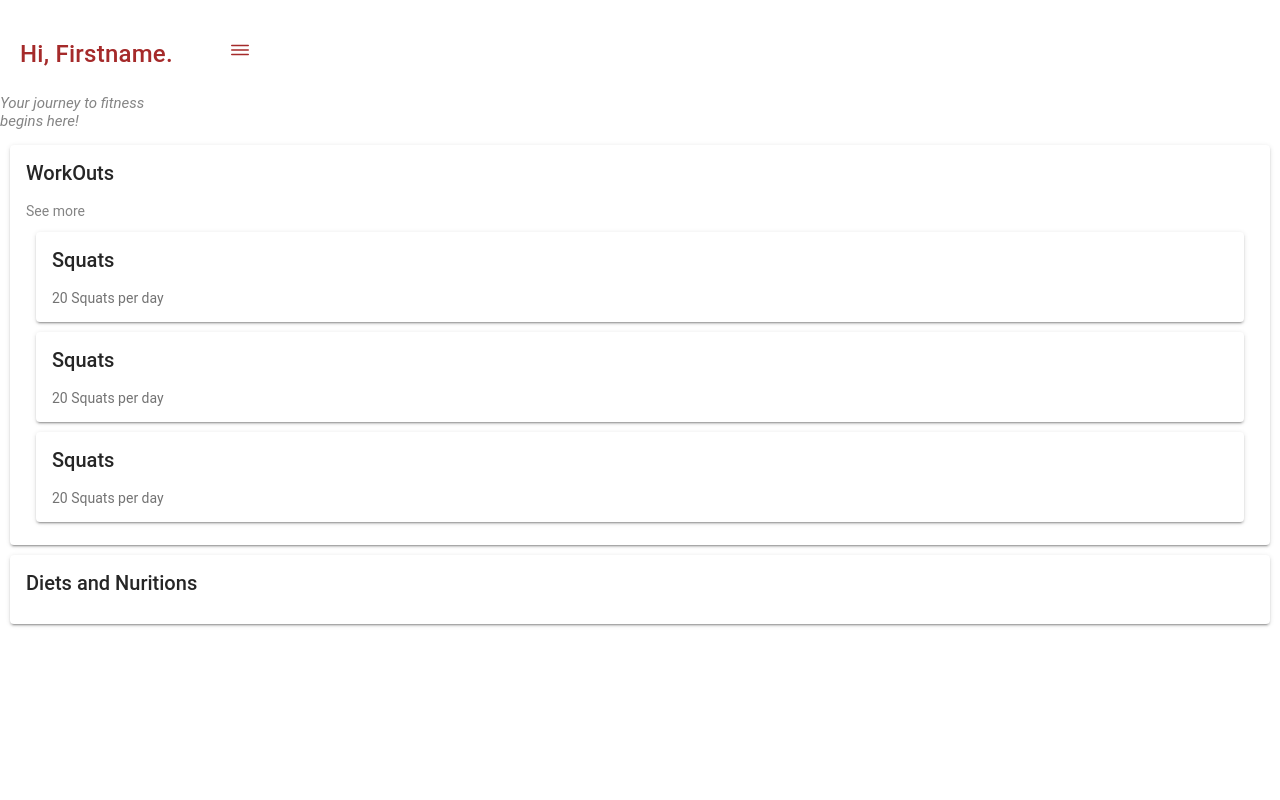
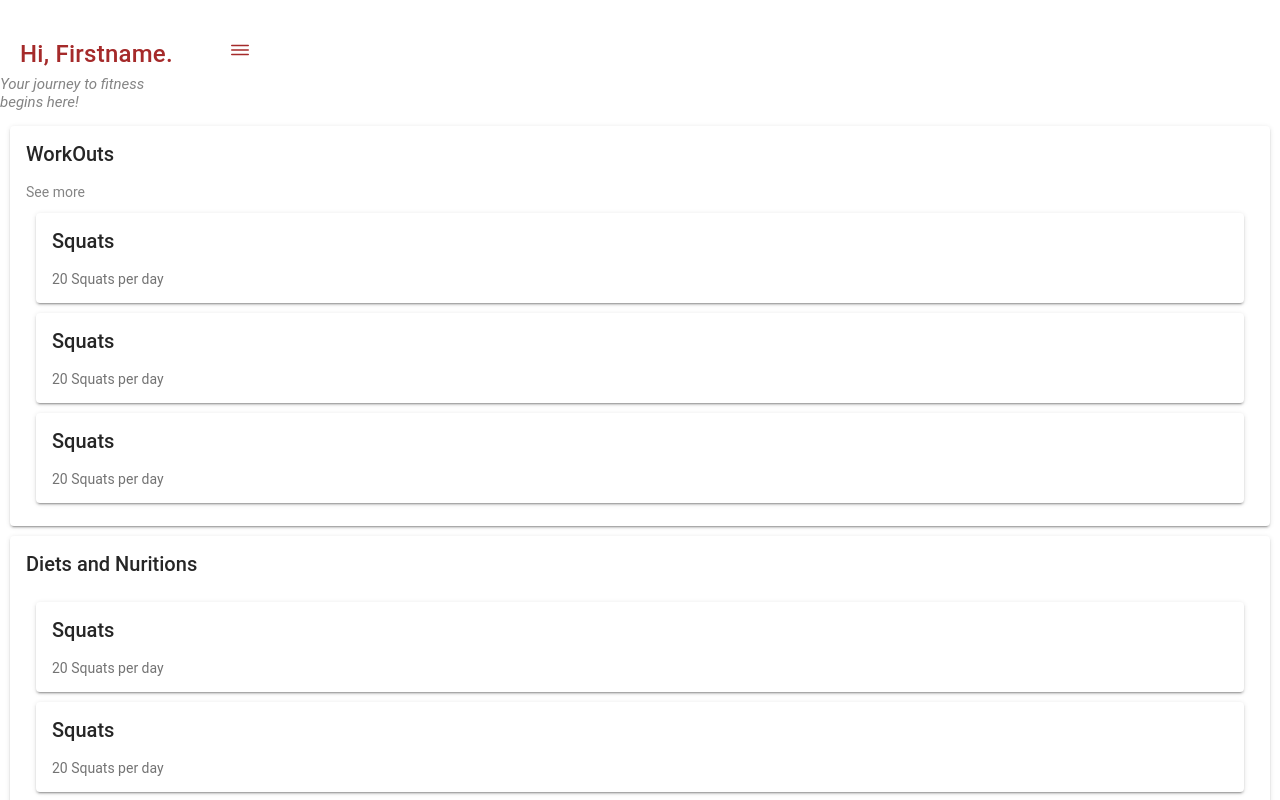
Before and after one commit to Enaturale/Exercise-App-Ionic-React, a React (Create React App) app: page /welcome in a window 1280 px wide. Built offline with nearby package versions, Linux system fonts and the light colour scheme.

Commit message:
welcome page

```diff
--- a/src/pages/Login.tsx
+++ b/src/pages/Login.tsx
@@ -39,7 +39,7 @@ import './Login.css';
         </IonHeader>
         <IonContent className="ion-padding" >
           {registerActive ? (
-            <IonCard className="card" style={{backgroundImage:`url(${fit})`,height: '460px', paddingTop:'10px'}}>
+            <IonCard className="card" style={{backgroundImage:`url(${fit})`,height: '450px', paddingTop:'10px'}}>
               <IonList style={{marginTop: '100px'}}>
                 <IonItem>
                   <IonLabel position="floating">Email: </IonLabel>
--- a/src/pages/welcomepage.css
+++ b/src/pages/welcomepage.css
@@ -25,3 +25,31 @@ IonContent{
     color:#848484;
     align-items: flex-end;
 }
+
+
+
+IonContent{
+    margin: 0;
+    padding: 0;
+    overflow: hidden;
+}
+
+.container,
+.scroll{
+    position: absolute;
+    top: 30px;
+    left: 0;
+    right: 0;
+    bottom: 0;
+
+}
+
+.container{
+    overflow: hidden;
+}
+
+.scroll{
+    padding-right: 20px;
+    right: -20px;
+    overflow-x: scroll;
+}
--- a/src/pages/welcomepage.tsx
+++ b/src/pages/welcomepage.tsx
@@ -7,12 +7,14 @@ const Welcome: React.FC = () => {
   return (
 
     <IonPage>
-        <IonContent>
+        <IonContent style={{overflow: 'hidden'}}>
             <IonTitle className="title">
                 <h2>Hi, Firstname. < IonIcon style={{marginLeft:'49px'}}name='menu-outline'/> </h2>
 
 
             </IonTitle>
+            <div className='container'>
+              <div className='scroll'>
 
             <IonText className="pretext" >
                 <p  >Your journey to fitness <br/> begins here!</p>
@@ -54,9 +56,26 @@ const Welcome: React.FC = () => {
                 <IonCardTitle>Diets and  Nuritions</IonCardTitle>
               </IonCardHeader>
               <IonCardContent>
+              <IonCard>
+                  <IonCardHeader>
+                    <IonCardTitle>Squats</IonCardTitle>
+                  </IonCardHeader>
+                  <IonCardContent>20 Squats per day</IonCardContent>
+                </IonCard>
+
+                <IonCard>
+                  <IonCardHeader>
+                    <IonCardTitle>Squats</IonCardTitle>
+                  </IonCardHeader>
+                  <IonCardContent>20 Squats per day</IonCardContent>
+                </IonCard>
 
               </IonCardContent>
             </IonCard>
+
+            </div>
+
+            </div>
         </IonContent>
     </IonPage>
 
```
Also changed, not shown: src/pages/Login.css (line endings or trailing spaces).
